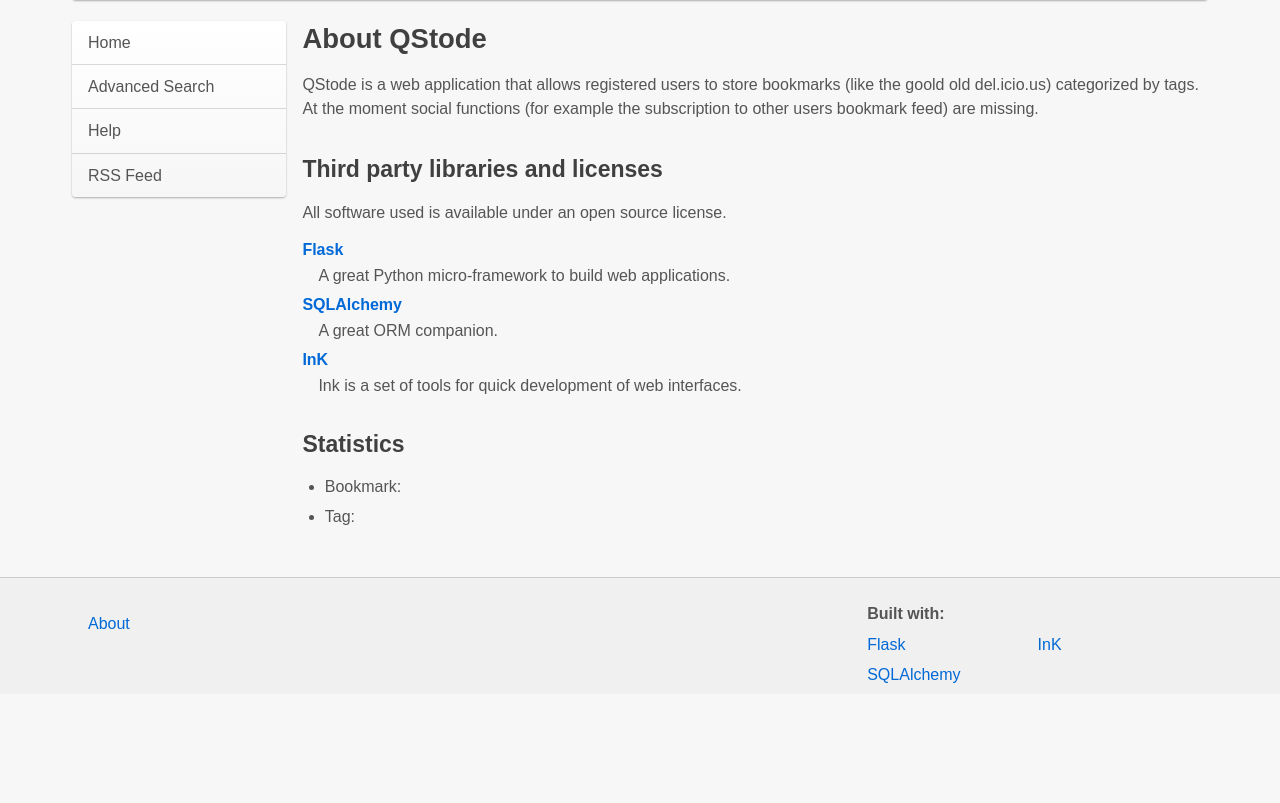
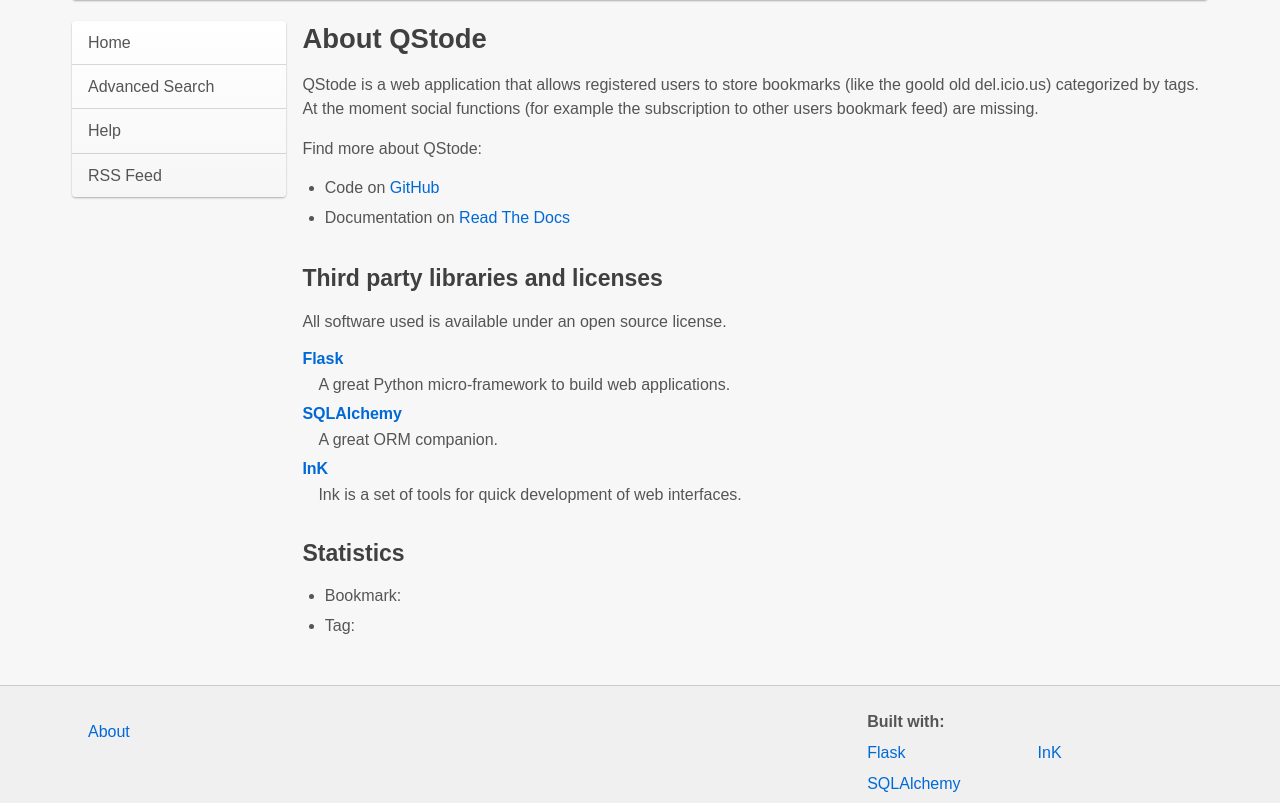
Before and after one commit to piger/qstode, a Python web app: template qstode/templates/about.html in a window 1280 px wide. Shown: the part 43-846 px from the top of the page. Before the commit the page ends 726 px from the top, so only its background shows below. Run offline with Jinja, Linux system fonts and the light colour scheme; the template is opened without the code that fills it, so the values that code supplies are empty; some web fonts are replaced.

Commit message:
publish links to github and rtd on about page

```diff
--- a/qstode/templates/about.html
+++ b/qstode/templates/about.html
@@ -14,6 +14,13 @@
 	{{ endtrans }}
   </p>
 
+  <p>Find more about QStode:
+	<ul>
+	  <li>Code on <a href="https://github.com/piger/qstode">GitHub</a></li>
+	  <li>Documentation on <a href="http://qstode.readthedocs.org/en/latest/">Read The Docs</a></li>
+	</ul>
+  </p>
+
   <h4>{{ _('Third party libraries and licenses') }}</h4>
 
   <p>All software used is available under an open source license.</p>
@@ -25,7 +32,7 @@
     <dt><a href="http://www.sqlalchemy.org/">SQLAlchemy</a></dt>
     <dd>A great ORM companion.</dd>
 
-    <dt><a href="http://ink.sapo.pt/typography">InK</a></dt>
+    <dt><a href="http://ink.sapo.pt">InK</a></dt>
     <dd>Ink is a set of tools for quick development of web interfaces.</dd>
 
   </dl>
```
